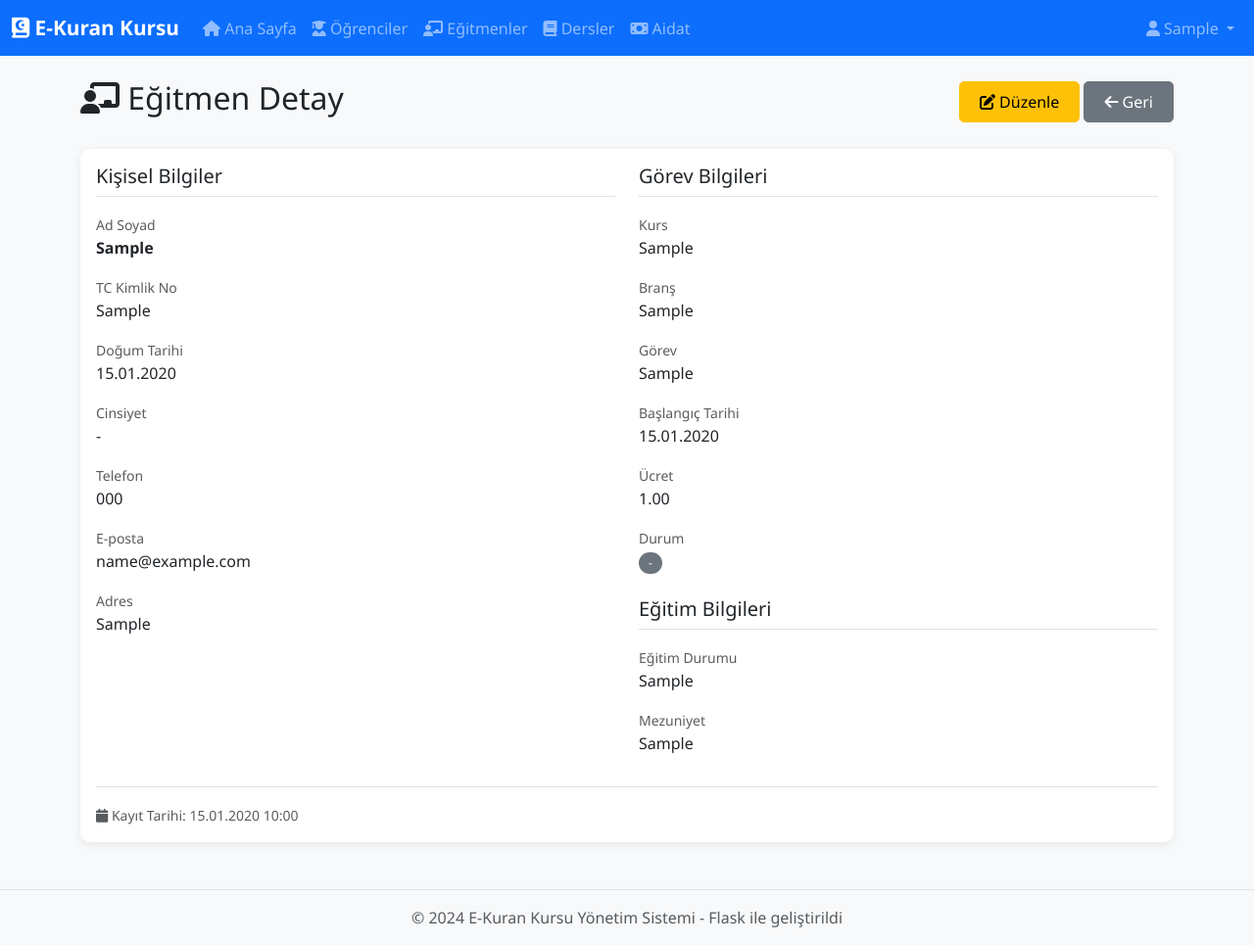
After one commit to coskundzo/kuran_kursu_app, a Flask app: page /egitmenler/1 in a window 1280 px wide. The commit adds this page. Shown: the whole page at 98% size. Run offline with Flask 3, Linux system fonts and the light colour scheme; a user stored in the database is signed in; tables that the repository leaves empty hold one stand-in row (values such as "Sample post").

Commit message:
egitmen detay ve düzenle butonları eklendi

```diff
--- a/app/routes/egitmenler.py
+++ b/app/routes/egitmenler.py
@@ -37,3 +37,45 @@ def ekle():
         flash('Eğitmen başarıyla eklendi!', 'success')
         return redirect(url_for('egitmenler.liste'))
     return render_template('egitmenler/form.html', form=form)
+
+@bp.route('/<int:id>')
+@login_required
+def detay(id):
+    """Eğitmen detay sayfası"""
+    egitmen = Egitmen.query.get_or_404(id)
+
+    # Yetki kontrolü
+    if current_user.tur == 3 and egitmen.kurs_id != current_user.kaynak_id:
+        flash('Bu eğitmene erişim yetkiniz yok!', 'danger')
+        return redirect(url_for('egitmenler.liste'))
+
+    return render_template('egitmenler/detay.html', egitmen=egitmen)
+
+@bp.route('/<int:id>/duzenle', methods=['GET', 'POST'])
+@login_required
+def duzenle(id):
+    """Eğitmen düzenle"""
+    egitmen = Egitmen.query.get_or_404(id)
+    form = EgitmenForm(obj=egitmen)
+
+    # Yetki kontrolü
+    if current_user.tur == 3 and egitmen.kurs_id != current_user.kaynak_id:
+        flash('Bu eğitmeni düzenleme yetkiniz yok!', 'danger')
+        return redirect(url_for('egitmenler.liste'))
+
+    # Kurs seçeneklerini yükle
+    form.kurs_id.choices = [(k.id, k.adi) for k in Kurs.query.filter_by(aktif=True).all()]
+
+    if form.validate_on_submit():
+        egitmen.adsoyad = form.adsoyad.data
+        egitmen.tc = form.tc.data
+        egitmen.telefon = form.telefon.data
+        egitmen.email = form.email.data
+        egitmen.brans = form.brans.data
+        egitmen.kurs_id = form.kurs_id.data
+
+        db.session.commit()
+        flash('Eğitmen bilgileri güncellendi!', 'success')
+        return redirect(url_for('egitmenler.detay', id=egitmen.id))
+
+    return render_template('egitmenler/form.html', form=form, egitmen=egitmen)
--- /dev/null
+++ b/app/templates/egitmenler/detay.html
@@ -0,0 +1,130 @@
+{% extends "base.html" %}
+{% block title %}Eğitmen Detay{% endblock %}
+{% block content %}
+<div class="container mt-4">
+    <div class="d-flex justify-content-between align-items-center mb-4">
+        <h2><i class="fas fa-chalkboard-teacher"></i> Eğitmen Detay</h2>
+        <div>
+            <a href="{{ url_for('egitmenler.duzenle', id=egitmen.id) }}" class="btn btn-warning">
+                <i class="fas fa-edit"></i> Düzenle
+            </a>
+            <a href="{{ url_for('egitmenler.liste') }}" class="btn btn-secondary">
+                <i class="fas fa-arrow-left"></i> Geri
+            </a>
+        </div>
+    </div>
+
+    <div class="card">
+        <div class="card-body">
+            <div class="row">
+                <div class="col-md-6">
+                    <h5 class="card-title border-bottom pb-2 mb-3">Kişisel Bilgiler</h5>
+
+                    <div class="mb-3">
+                        <label class="text-muted small">Ad Soyad</label>
+                        <p class="fw-bold">{{ egitmen.adsoyad }}</p>
+                    </div>
+
+                    <div class="mb-3">
+                        <label class="text-muted small">TC Kimlik No</label>
+                        <p>{{ egitmen.tc or '-' }}</p>
+                    </div>
+
+                    <div class="mb-3">
+                        <label class="text-muted small">Doğum Tarihi</label>
+                        <p>{{ egitmen.dogum_tarihi.strftime('%d.%m.%Y') if egitmen.dogum_tarihi else '-' }}</p>
+                    </div>
+
+                    <div class="mb-3">
+                        <label class="text-muted small">Cinsiyet</label>
+                        <p>{% if egitmen.cinsiyet == 'E' %}Erkek{% elif egitmen.cinsiyet == 'K' %}Kadın{% else %}-{%
+                            endif %}</p>
+                    </div>
+
+                    <div class="mb-3">
+                        <label class="text-muted small">Telefon</label>
+                        <p>{{ egitmen.telefon or '-' }}</p>
+                    </div>
+
+                    <div class="mb-3">
+                        <label class="text-muted small">E-posta</label>
+                        <p>{{ egitmen.email or '-' }}</p>
+                    </div>
+
+                    <div class="mb-3">
+                        <label class="text-muted small">Adres</label>
+                        <p>{{ egitmen.adres or '-' }}</p>
+                    </div>
+                </div>
+
+                <div class="col-md-6">
+                    <h5 class="card-title border-bottom pb-2 mb-3">Görev Bilgileri</h5>
+
+                    <div class="mb-3">
+                        <label class="text-muted small">Kurs</label>
+                        <p>{{ egitmen.kurs.adi if egitmen.kurs else '-' }}</p>
+                    </div>
+
+                    <div class="mb-3">
+                        <label class="text-muted small">Branş</label>
+                        <p>{{ egitmen.brans or '-' }}</p>
+                    </div>
+
+                    <div class="mb-3">
+                        <label class="text-muted small">Görev</label>
+                        <p>{{ egitmen.gorev or '-' }}</p>
+                    </div>
+
+                    <div class="mb-3">
+                        <label class="text-muted small">Başlangıç Tarihi</label>
+                        <p>{{ egitmen.baslangic_tarihi.strftime('%d.%m.%Y') if egitmen.baslangic_tarihi else '-' }}</p>
+                    </div>
+
+                    <div class="mb-3">
+                        <label class="text-muted small">Ücret</label>
+                        <p>{{ egitmen.ucret if egitmen.ucret else '-' }}</p>
+                    </div>
+
+                    <div class="mb-3">
+                        <label class="text-muted small">Durum</label>
+                        <p>
+                            {% if egitmen.durum == 'aktif' %}
+                            <span class="badge bg-success">Aktif</span>
+                            {% elif egitmen.durum == 'pasif' %}
+                            <span class="badge bg-secondary">Pasif</span>
+                            {% elif egitmen.durum == 'ayrıldı' %}
+                            <span class="badge bg-danger">Ayrıldı</span>
+                            {% else %}
+                            <span class="badge bg-secondary">-</span>
+                            {% endif %}
+                        </p>
+                    </div>
+
+                    <h5 class="card-title border-bottom pb-2 mb-3 mt-4">Eğitim Bilgileri</h5>
+
+                    <div class="mb-3">
+                        <label class="text-muted small">Eğitim Durumu</label>
+                        <p>{{ egitmen.egitim_durumu or '-' }}</p>
+                    </div>
+
+                    <div class="mb-3">
+                        <label class="text-muted small">Mezuniyet</label>
+                        <p>{{ egitmen.mezuniyet or '-' }}</p>
+                    </div>
+                </div>
+            </div>
+
+            <div class="row mt-3">
+                <div class="col-12">
+                    <div class="border-top pt-3">
+                        <small class="text-muted">
+                            <i class="fas fa-calendar"></i> Kayıt Tarihi: {{ egitmen.created_at.strftime('%d.%m.%Y
+                            %H:%M') if egitmen.created_at else '-' }}
+                        </small>
+                    </div>
+                </div>
+            </div>
+        </div>
+    </div>
+</div>
+{% endblock %}
```
Also changed, not shown: app/templates/egitmenler/liste.html (+4 -3 lines).
